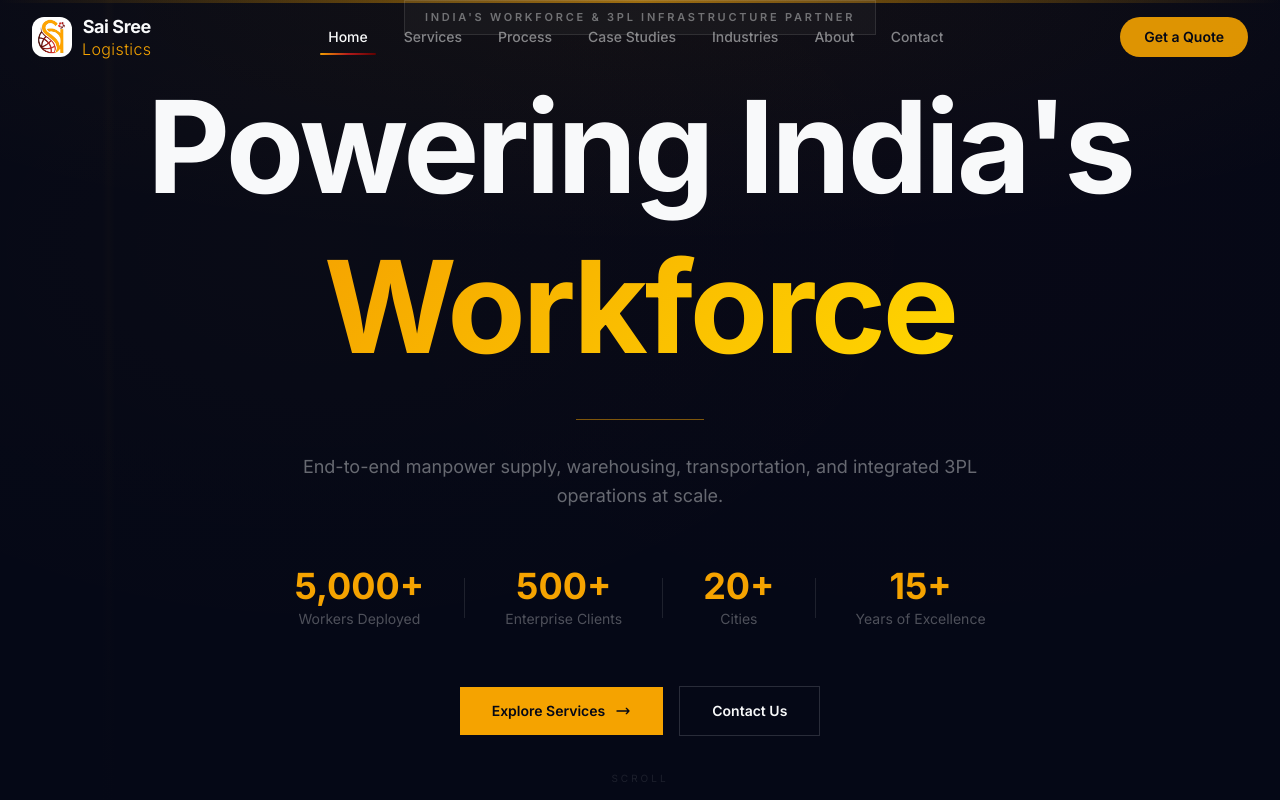
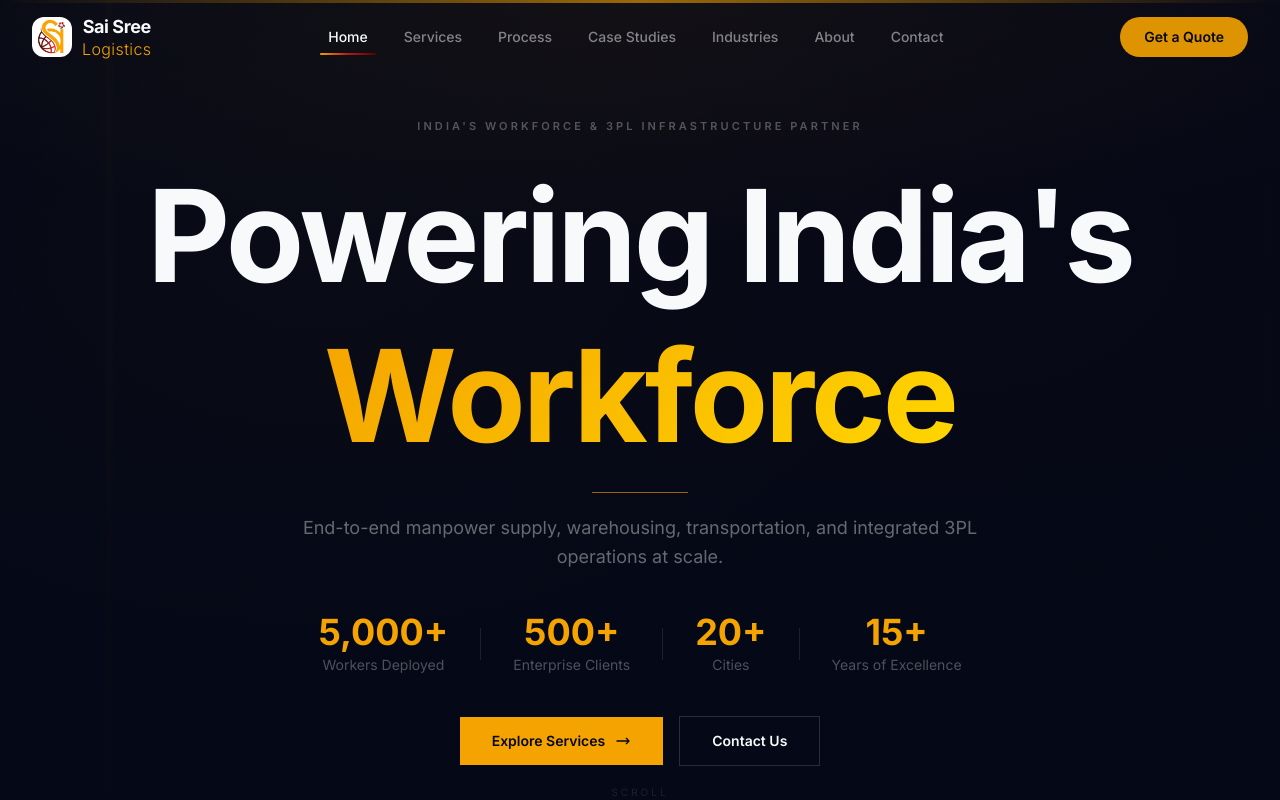
Before and after one commit to rd10032011-tech/sai-sree-logistics, a Next.js app: page / in a window 1280 px wide. Shown: the top 800 px of the page. Built offline with nearby package versions, Linux system fonts and the light colour scheme.

Commit message:
Hero spacing audit: removed bordered badge style → clean eyebrow text, added navbar offset pt-24, tightened all vertical gaps (mb-8→mb-4/mb-5, mb-14→mb-10, mt-16→mt-12), reduced metric padding and separator height, tightened divider width

```diff
--- a/src/components/Hero.tsx
+++ b/src/components/Hero.tsx
@@ -69,7 +69,7 @@ export default function Hero() {
   return (
     <section
       id="hero"
-      className="relative flex min-h-screen items-center justify-center overflow-hidden bg-background"
+      className="relative flex min-h-screen items-center justify-center overflow-hidden bg-background pt-24 sm:pt-28"
     >
       <div
         className="absolute inset-0 pointer-events-none"
@@ -103,41 +103,41 @@ export default function Hero() {
           transition={{ duration: 0.8 }}
           className="text-center"
         >
-          <div className="mb-8">
-            <span className="inline-block border border-white/10 bg-white/[0.03] px-5 py-2 text-[11px] font-semibold uppercase tracking-[0.25em] text-white/40">
+          <div className="mb-5">
+            <span className="text-[11px] font-semibold uppercase tracking-[0.28em] text-white/30">
               India&apos;s Workforce &amp; 3PL Infrastructure Partner
             </span>
           </div>
 
           <h1
             ref={titleRef}
-            className="mb-8 text-5xl font-bold leading-tight tracking-tight text-white sm:text-6xl md:text-7xl lg:text-8xl xl:text-9xl"
+            className="mb-4 text-5xl font-bold leading-tight tracking-tight text-white sm:text-6xl md:text-7xl lg:text-8xl xl:text-9xl"
           >
             Powering India&apos;s <br />
             <span className="text-gradient-gold">Workforce</span>
           </h1>
 
-          <div className="mx-auto mb-8 h-px w-32 bg-gold/50" />
+          <div className="mx-auto mb-5 h-px w-24 bg-gold/60" />
 
           <p
             ref={subtitleRef}
-            className="mx-auto mb-14 max-w-3xl text-base leading-relaxed text-white/40 sm:text-lg"
+            className="mx-auto mb-10 max-w-3xl text-base leading-relaxed text-white/40 sm:text-lg"
           >
             End-to-end manpower supply, warehousing, transportation, and integrated 3PL operations at scale.
           </p>
 
           <div
             ref={metricsRef}
-            className="mb-14 flex flex-wrap items-center justify-center gap-x-0 gap-y-6"
+            className="mb-10 flex flex-wrap items-center justify-center gap-x-0 gap-y-4"
           >
             {metrics.map((m, i) => (
               <div key={m.label} className="metric-item flex items-center">
-                <div className="px-6 sm:px-10 text-center">
+                <div className="px-5 sm:px-8 text-center">
                   <span className="block text-2xl font-bold text-gold sm:text-3xl lg:text-4xl">{m.value}</span>
                   <span className="text-xs text-white/30 sm:text-sm">{m.label}</span>
                 </div>
                 {i < metrics.length - 1 && (
-                  <span className="hidden h-10 w-px bg-white/10 sm:block" />
+                  <span className="hidden h-8 w-px bg-white/10 sm:block" />
                 )}
               </div>
             ))}
@@ -172,7 +172,7 @@ export default function Hero() {
 
         <div
           ref={serviceBarRef}
-          className="mt-16 flex flex-wrap items-center justify-center gap-8 sm:gap-12"
+          className="mt-12 flex flex-wrap items-center justify-center gap-6 sm:gap-10"
         >
           {[
             { label: 'Manpower Supply', target: '#services' },
```
